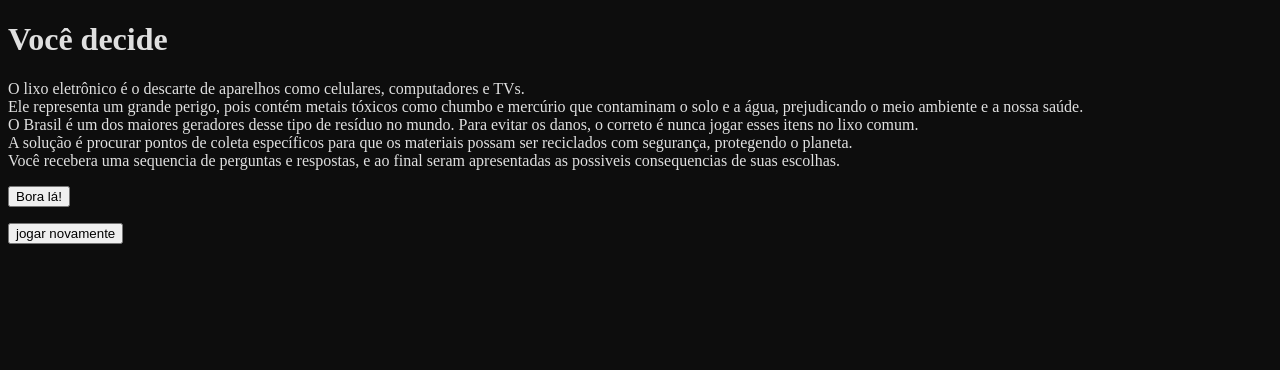
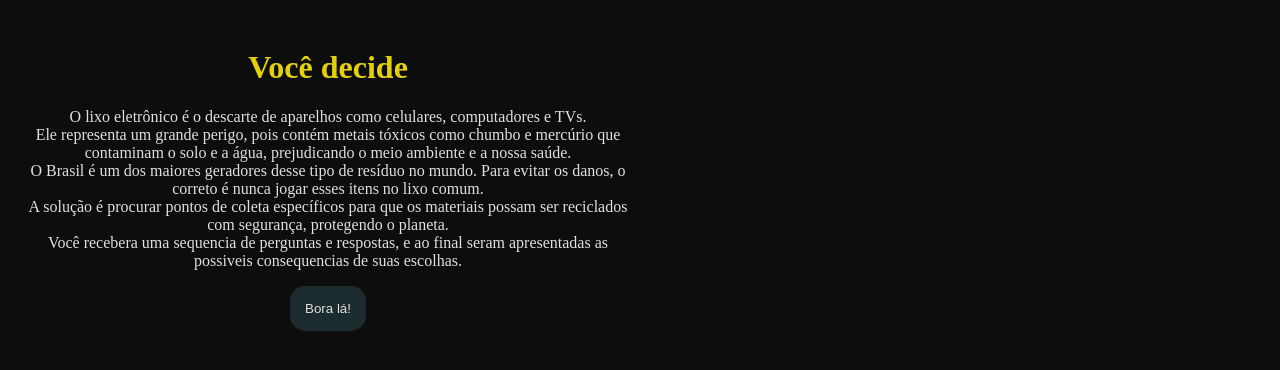
Before and after one commit to santtstw/missao-ia, a plain HTML site: page index.html in a window 1280 px wide. Drawn offline with Linux system fonts and the light colour scheme; a web font is replaced by a local one.

Commit message:
aaaaaaaaaaa

```diff
--- a/style.css
+++ b/style.css
@@ -17,3 +17,39 @@ body{
     min-height: 100vh;
 
 }
+.caixa-principal{
+    background-color: var(--cor-principal);
+    width: 90%;
+    max-width: 600px;
+    text-align: center;
+    padding: 20px;
+}
+h1, .caixa-perguntas, .caixa-resultados{
+    font-family: var(--fonte-titulo);
+}
+h1{
+    color: var(--cor-destaque);
+}
+button{
+    background-color: var(--cor-segundaria);
+    color: var(--cor-texto);
+    border: none;
+    border-radius: 15px;
+    padding: 15px;
+    transition: backgrond-color 0.3s;
+}
+button :hover {
+    background-color: var(--cor-destaque);
+    color: var(--cor-principal);
+}
+.caixa-resultados{
+    display: none;
+}
+.caixa-resultados.mostrar{
+    display: block;
+}
+.caixa-alternativa{
+    display: flex;
+    flex-direction: column;
+    gap: 10px;
+}
```
